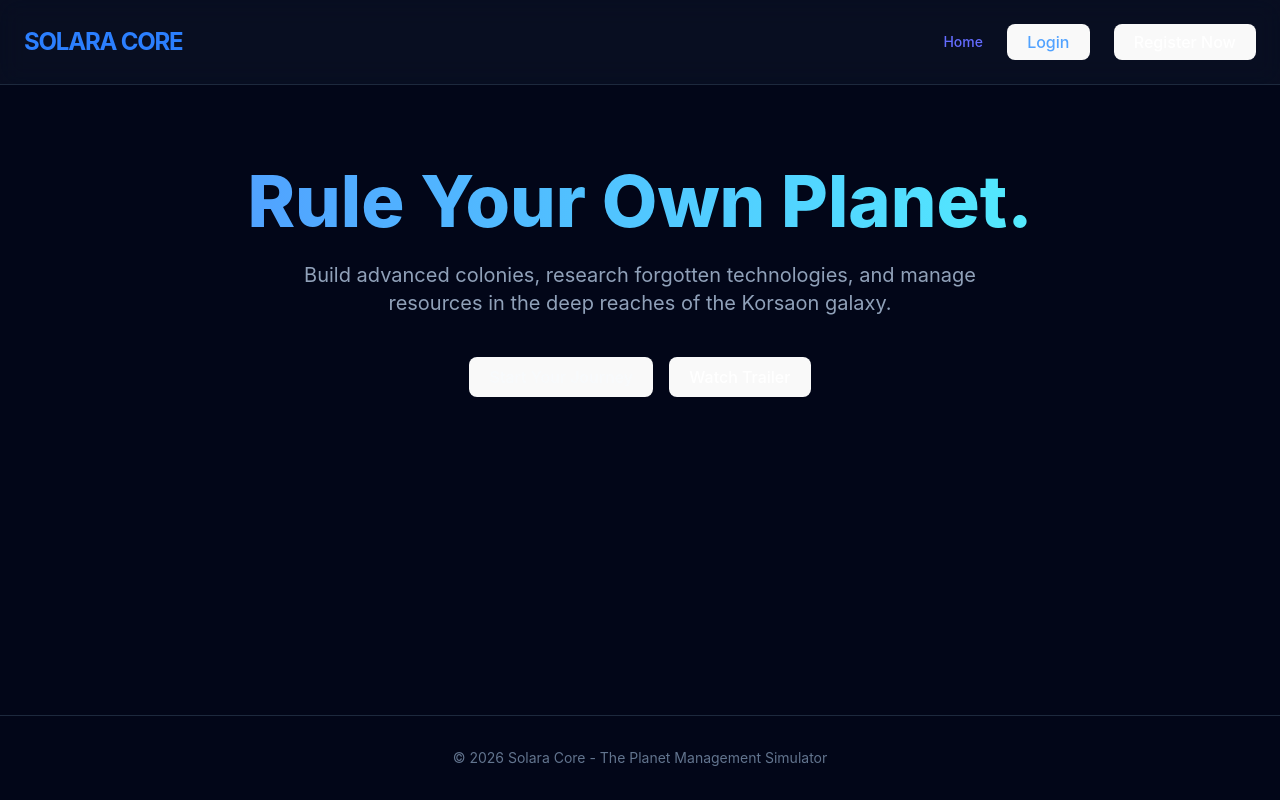
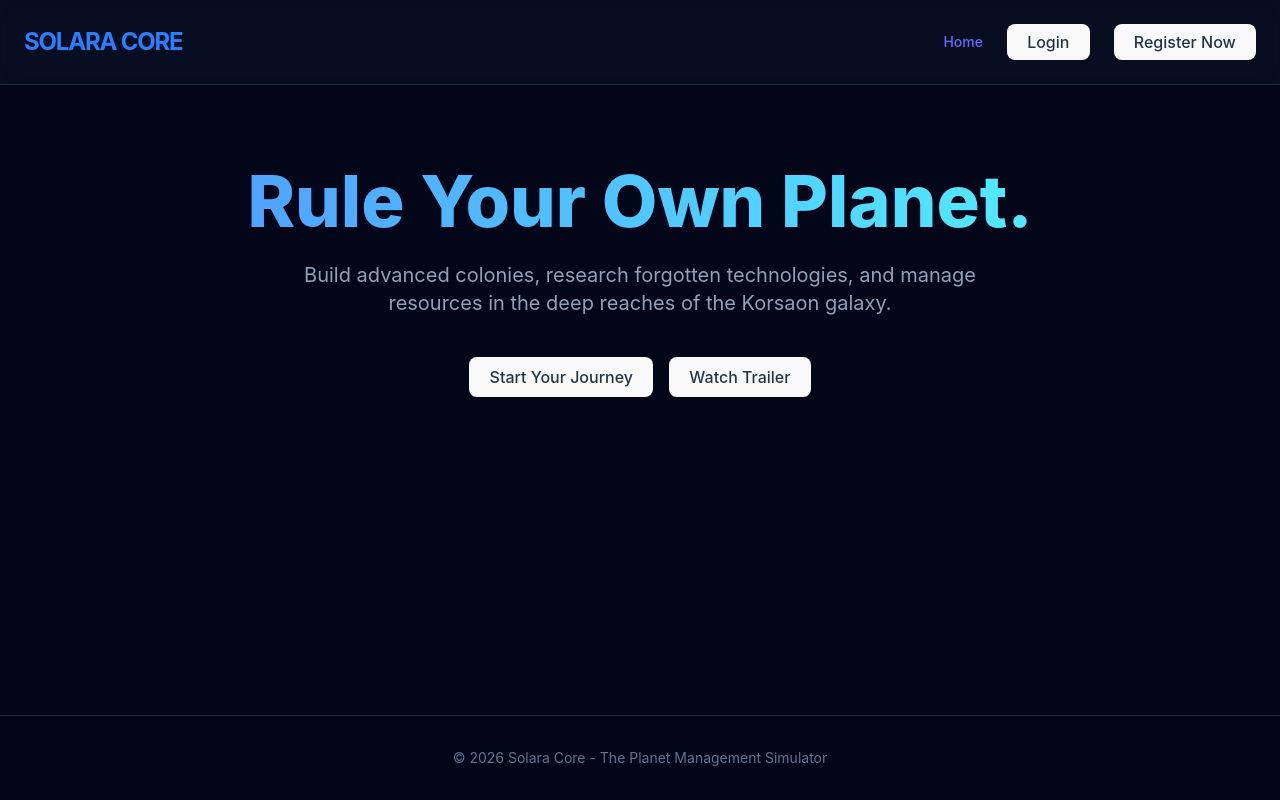
Before and after one commit to SaHeL1337/solara-core-2, a React (Vite) app in the folder frontend/: page / in a window 1280 px wide. Built offline with nearby package versions, Linux system fonts and the light colour scheme; no server answers.

Commit message:
chore: Update Certbot renewal retry date and set button text colors in CSS.

```diff
--- a/frontend/src/index.css
+++ b/frontend/src/index.css
@@ -72,6 +72,7 @@ button {
   font-weight: 500;
   font-family: inherit;
   background-color: #1a1a1a;
+  color: #ffffff;
   cursor: pointer;
   transition: border-color 0.25s;
 }
@@ -93,6 +94,7 @@ button:focus-visible {
   }
   button {
     background-color: #f9f9f9;
+    color: #213547;
   }
 }
 
```
Also changed, not shown: 1 other file (tests, documents, lock files or other folders).
